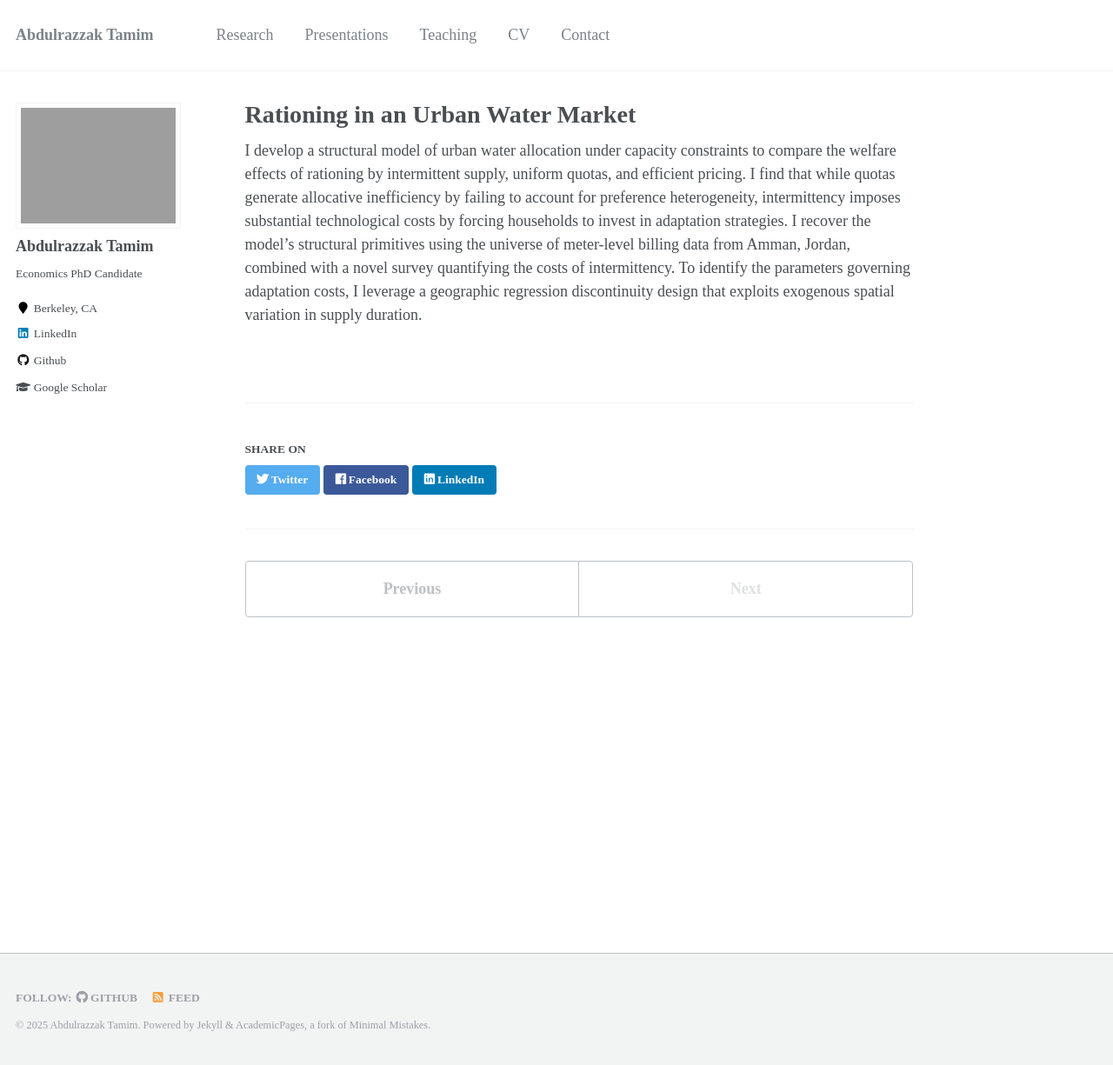
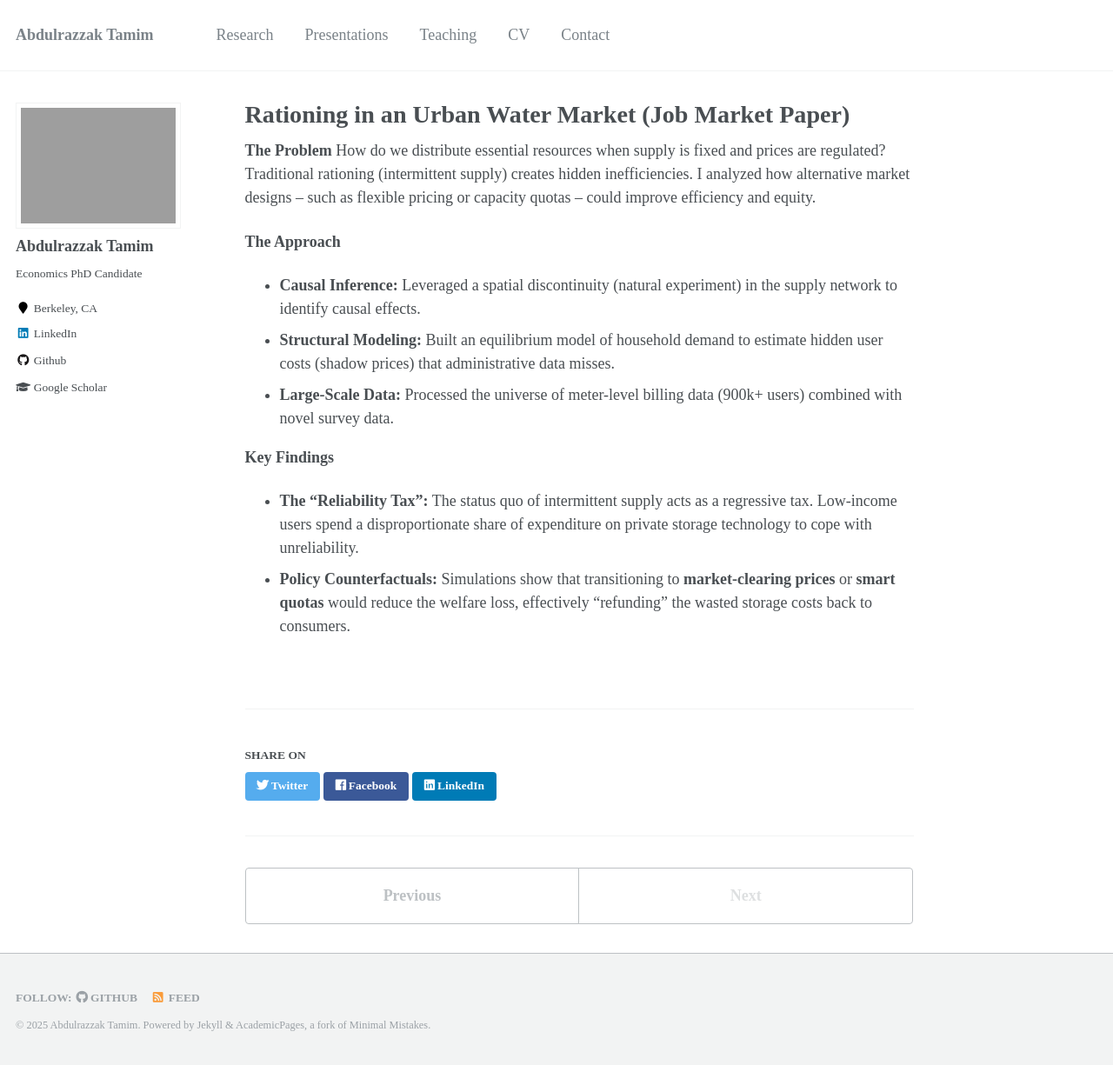
Before and after one commit to AbdulrazzakTamim/abdulrazzaktamim.github.io, a Jekyll site: the page built from _publications/rationing.md, in a window 1280 px wide and 1225 px high. Shown: the whole window at 87% size. Built offline with Jekyll 4.4.1, drawn with Linux system fonts in a browser that asks for light colours; comment, search, counter and statistics services are not loaded.

Commit message:
Update rationing.md

```diff
--- a/_publications/rationing.md
+++ b/_publications/rationing.md
@@ -1,5 +1,5 @@
 ---
-title: "Rationing in an Urban Water Market"
+title: "Rationing in an Urban Water Market (Job Market Paper)"
 collection: publications
 permalink: /publication/rationing
 date: 2025-10-16
@@ -7,4 +7,14 @@ venue: ""
 status: "wip"
 ---
 
-I develop a structural model of urban water allocation under capacity constraints to compare the welfare effects of rationing by intermittent supply, uniform quotas, and efficient pricing. I find that while quotas generate allocative inefficiency by failing to account for preference heterogeneity, intermittency imposes substantial technological costs by forcing households to invest in adaptation strategies. I recover the model's structural primitives using the universe of meter-level billing data from Amman, Jordan, combined with a novel survey quantifying the costs of intermittency. To identify the parameters governing adaptation costs, I leverage a geographic regression discontinuity design that exploits exogenous spatial variation in supply duration.
+**The Problem**
+How do we distribute essential resources when supply is fixed and prices are regulated? Traditional rationing (intermittent supply) creates hidden inefficiencies. I analyzed how alternative market designs -- such as flexible pricing or capacity quotas -- could improve efficiency and equity.
+
+**The Approach**
+* **Causal Inference:** Leveraged a spatial discontinuity (natural experiment) in the supply network to identify causal effects.
+* **Structural Modeling:** Built an equilibrium model of household demand to estimate hidden user costs (shadow prices) that administrative data misses.
+* **Large-Scale Data:** Processed the universe of meter-level billing data (900k+ users) combined with novel survey data.
+
+**Key Findings**
+* **The "Reliability Tax":** The status quo of intermittent supply acts as a regressive tax. Low-income users spend a disproportionate share of expenditure on private storage technology to cope with unreliability.
+* **Policy Counterfactuals:** Simulations show that transitioning to **market-clearing prices** or **smart quotas** would reduce the welfare loss, effectively "refunding" the wasted storage costs back to consumers.
```
